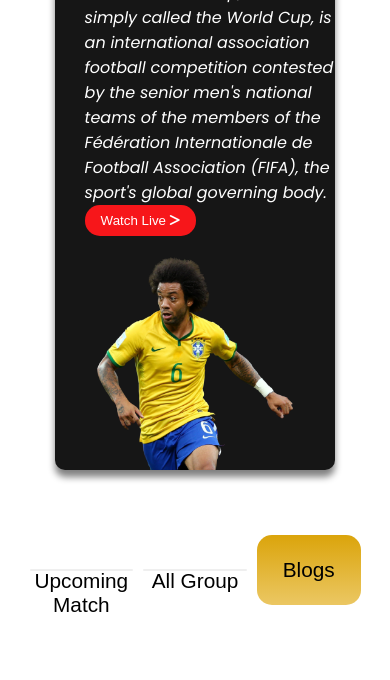
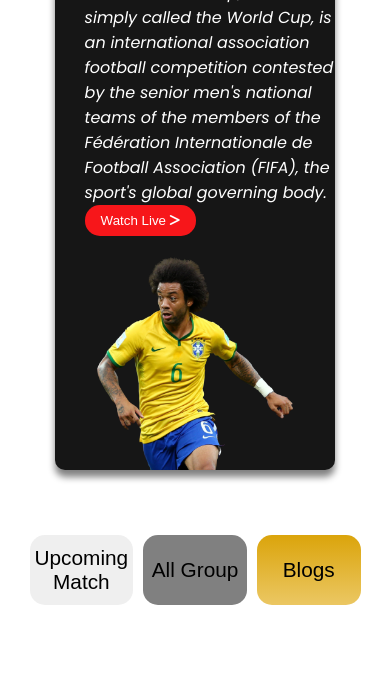
Before and after one commit to akashchakra5/football-life, a plain HTML site: page index.html in a window 390 px wide. Shown: the part 164-844 px from the top of the page. Drawn offline with Linux system fonts and the light colour scheme.

Commit message:
media added

```diff
--- a/style.css
+++ b/style.css
@@ -128,7 +128,7 @@ body {
 
 .match-button {
     width: 80%;
-    height: 20%;
+    height: 70px;
     font-size: 1.3rem;
     border: none;
     border-radius: 15px;
@@ -136,7 +136,7 @@ body {
 
 .group-button {
     width: 80%;
-    height: 20%;
+    height: 70px;
     font-size: 1.3rem;
     border: none;
     border-radius: 15px;
@@ -144,7 +144,7 @@ body {
 
 .blog-button {
     width: 80%;
-    height: 20%;
+    height: 70px;
     font-size: 1.3rem;
     border: none;
     border-radius: 15px;
@@ -296,6 +296,16 @@ body {
         background-color: #ffff;
     }
 
+    .match-button {
+        height: 70px;
+        background-image: -moz-linear-gradient(grey, white);
+    }
+
+    .group-button {
+        height: 70px;
+        background-color: grey;
+    }
+
     .blog-button {
         background-image: linear-gradient(#dba40b, #ebc763);
         height: 70px;
```
